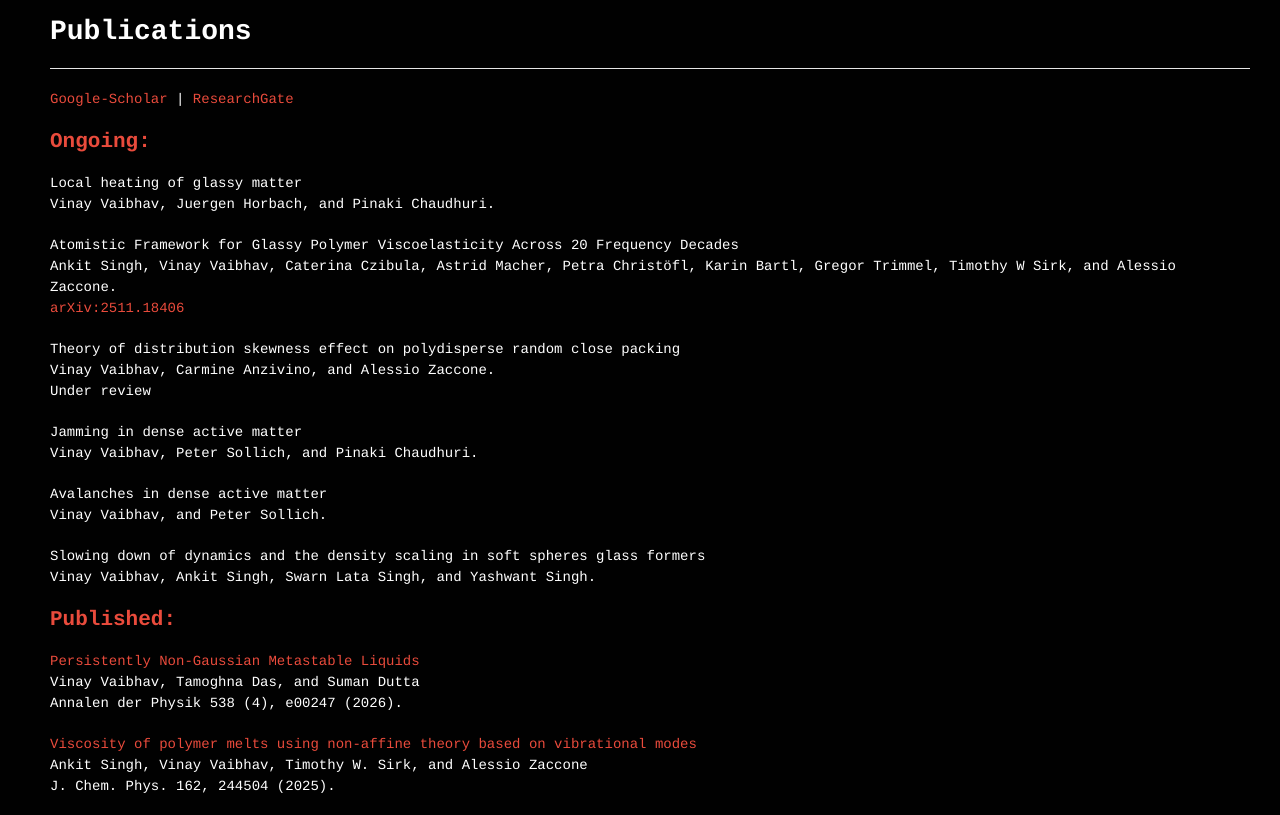
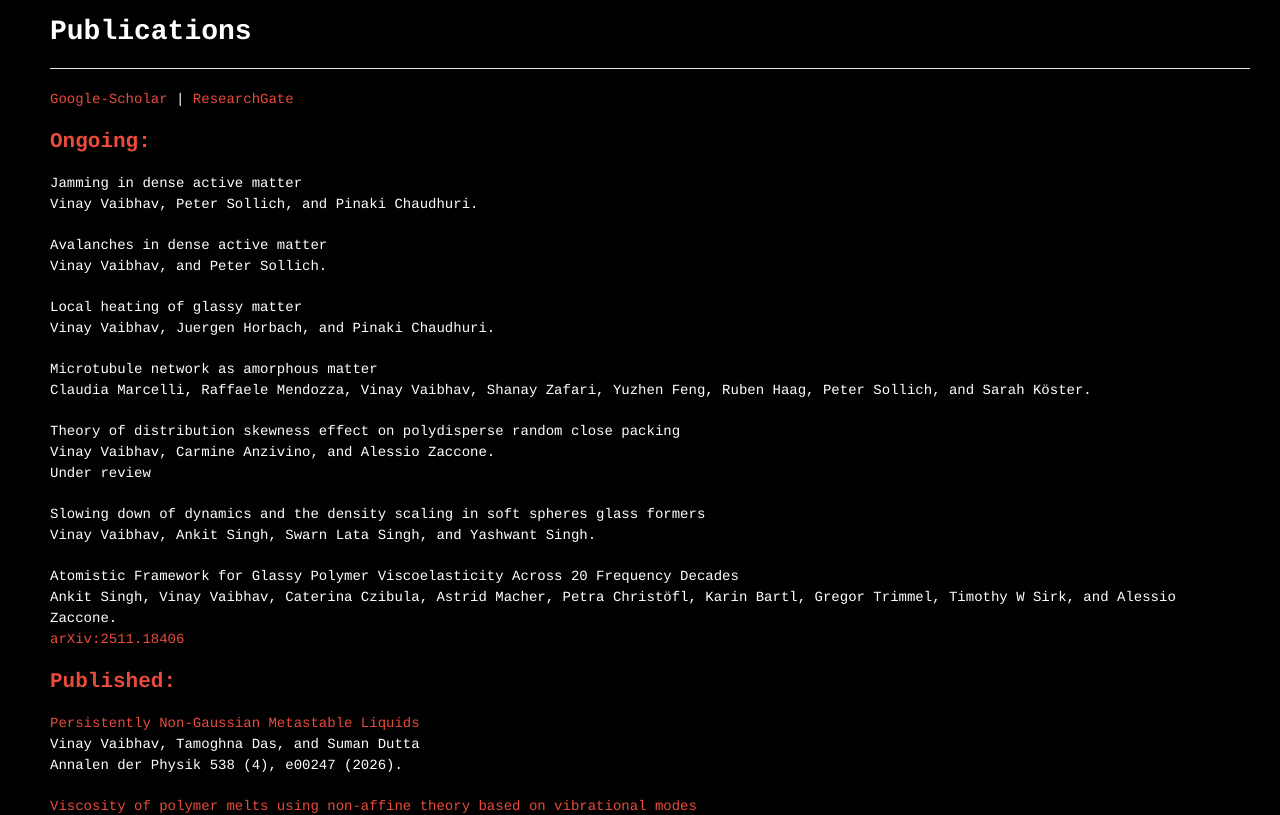
Before and after one commit to vinayphys/vinayphys.github.io, a Jekyll site: the page built from Publications.md, in a window 1280 px wide and 900 px high, scrolled down 807 px, cut to the strip 85-900 px from the top of the window. Built offline with Jekyll 4.4.1, drawn with Linux system fonts in a browser that asks for light colours; our own code applies the rules of GitHub Pages for plain Markdown files; a script that is not in the unit is left out.

Commit message:
Update Publications.md

```diff
--- a/Publications.md
+++ b/Publications.md
@@ -8,25 +8,28 @@ title: Publications
 
 ## Ongoing:
 
-Local heating of glassy matter
-Vinay Vaibhav, Juergen Horbach, and Pinaki Chaudhuri.
-
-Atomistic Framework for Glassy Polymer Viscoelasticity Across 20 Frequency Decades
-Ankit Singh, Vinay Vaibhav, Caterina Czibula, Astrid Macher, Petra Christöfl, Karin Bartl, Gregor Trimmel, Timothy W Sirk, and Alessio Zaccone.
-[arXiv:2511.18406](https://arxiv.org/abs/2511.18406)
-
-Theory of distribution skewness effect on polydisperse random close packing
-Vinay Vaibhav, Carmine Anzivino, and Alessio Zaccone.
-Under review
-
 Jamming in dense active matter
 Vinay Vaibhav, Peter Sollich, and Pinaki Chaudhuri.
 
 Avalanches in dense active matter
 Vinay Vaibhav, and Peter Sollich.
 
+Local heating of glassy matter
+Vinay Vaibhav, Juergen Horbach, and Pinaki Chaudhuri.
+
+Microtubule network as amorphous matter
+Claudia Marcelli, Raffaele Mendozza, Vinay Vaibhav, Shanay Zafari, Yuzhen Feng, Ruben Haag, Peter Sollich, and Sarah Köster.
+
+Theory of distribution skewness effect on polydisperse random close packing
+Vinay Vaibhav, Carmine Anzivino, and Alessio Zaccone.
+Under review
+
 Slowing down of dynamics and the density scaling in soft spheres glass formers
 Vinay Vaibhav, Ankit Singh, Swarn Lata Singh, and Yashwant Singh.
+
+Atomistic Framework for Glassy Polymer Viscoelasticity Across 20 Frequency Decades
+Ankit Singh, Vinay Vaibhav, Caterina Czibula, Astrid Macher, Petra Christöfl, Karin Bartl, Gregor Trimmel, Timothy W Sirk, and Alessio Zaccone.
+[arXiv:2511.18406](https://arxiv.org/abs/2511.18406)
 
 ## Published:
 [Persistently Non-Gaussian Metastable Liquids](https://doi.org/10.1002/andp.202500247)
```
